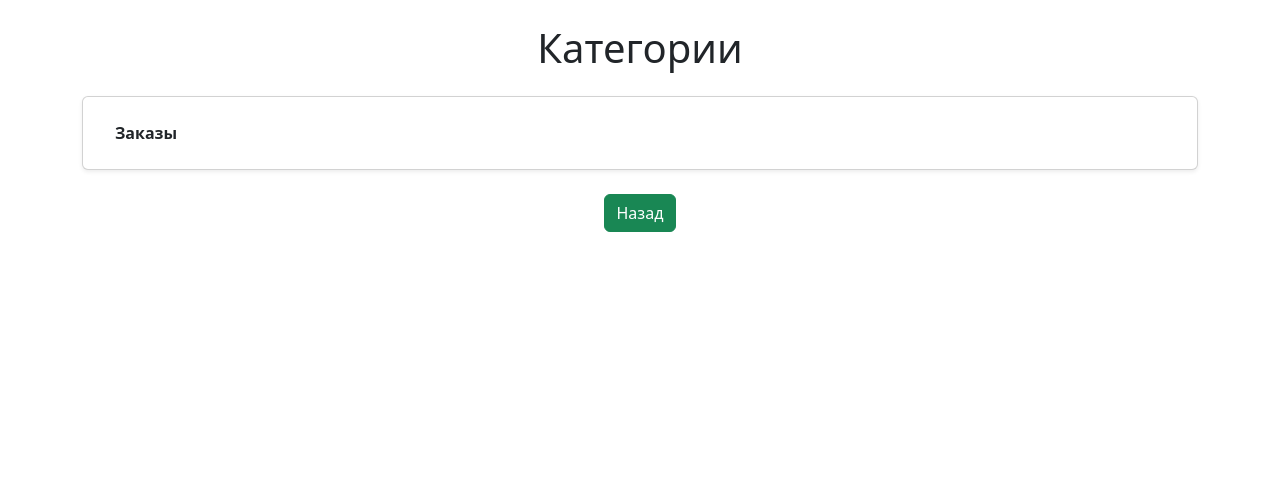
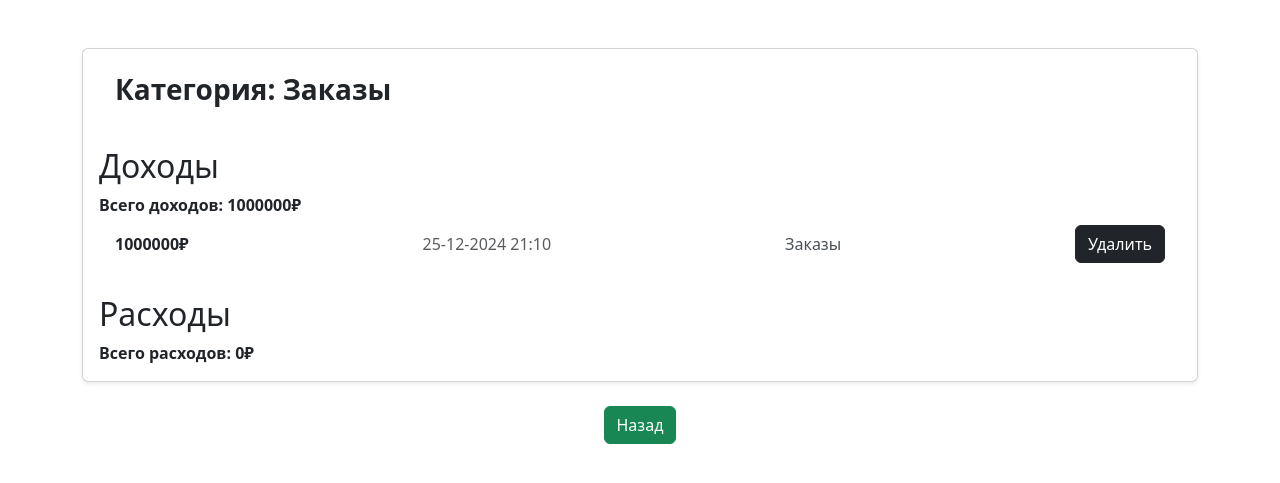
Before and after one commit to Lu7474/FinanceAssistant, a Django app: page /1 in a window 1280 px wide. Shown: the part 56-539 px from the top of the page. Run offline with Django 4.2, Linux system fonts and the light colour scheme; data comes from the database, SQL or seed files in the repository; both versions use the stored data as it was after the commit.

Commit message:
add CategoryDetailView

```diff
--- a/dashboard/views.py
+++ b/dashboard/views.py
@@ -31,7 +31,7 @@ def category_add(request):
     if request.POST:
         title = request.POST.get("title")
         if title:
-            Category.objects.create(title=title)
+            Category.objects.create(title=title, author=request.user)
             return redirect("category_view")
 
     return render(request, "add_category.html")
@@ -54,7 +54,9 @@ def expense_add(request):
         category_id = request.POST.get("category")
         if amount and category_id:
             category = Category.objects.get(id=category_id)
-            Expense.objects.create(amount=amount, category=category)
+            Expense.objects.create(
+                amount=amount, category=category, author=request.user
+            )
             return redirect("expense_view")
 
     categories = Category.objects.filter(author=request.user)
@@ -78,7 +80,7 @@ def income_add(request):
         category_id = request.POST.get("category")
         if amount and category_id:
             category = Category.objects.get(id=category_id)
-            Income.objects.create(amount=amount, category=category)
+            Income.objects.create(amount=amount, category=category, author=request.user)
             return redirect("income_view")
 
     categories = Category.objects.filter(author=request.user)
@@ -106,3 +108,26 @@ def income_del(request, id=None):
 class CategoryDetailView(DetailView):
     model = Category
     template_name = "detail.html"
+
+    def get_context_data(self, **kwargs):
+        context = super().get_context_data(**kwargs)
+
+        category = self.object
+
+        sum_exp = Expense.objects.filter(category=category).aggregate(
+            total_exp=Sum("amount")
+        )
+        total_exp = sum_exp["total_exp"] or 0
+
+        sum_inc = Income.objects.filter(category=category).aggregate(
+            total_inc=Sum("amount")
+        )
+        total_inc = sum_inc["total_inc"] or 0
+
+        category = self.object
+        context["expenses"] = Expense.objects.filter(category=category)
+        context["total_exp"] = total_exp
+        context["incomes"] = Income.objects.filter(category=category)
+        context["total_inc"] = total_inc
+
+        return context
--- a/templates/detail.html
+++ b/templates/detail.html
@@ -3,17 +3,49 @@
 {% block title %}Категории{% endblock %}
 
 {% block content %}
-<h1 class="text-center my-4">Категории</h1>
+<br>
+<br>
 <div class="card shadow-sm">
     <div class="card-body">
         <ul class="list-group list-group-flush">
             <li class="list-group-item d-flex justify-content-between align-items-center">
-                <span class="fw-bold">{{ category.title }}</span>
+                <h3><span class="fw-bold">Категория: {{ category.title }}</span></h3>
             </li>
+        </ul>
+        <h2 class="mt-4">Доходы</h2>
+        <ul class="list-group list-group-flush">
+            <span class="fw-bold">Всего доходов: {{ total_inc }}₽</span>
+            {% for income in incomes %}
+            <li class="list-group-item d-flex justify-content-between align-items-center">
+                <span class="fw-bold">{{ income.amount }}₽</span>
+                <span class="text-muted">{{ income.date|date:"d-m-Y H:i" }}</span>
+                <span class="text-light-emphasis">{{ income.category.title }}</span>
+                <form method="POST" action="{% url 'income_del' income.id %}">
+                    {% csrf_token %}
+                    <button type="submit" class="btn btn-dark">Удалить</button>
+                </form>
+            </li>
+            {% endfor %}
+        </ul>
+        <h2 class="mt-4">Расходы</h2>
+        <ul class="list-group list-group-flush">
+            <span class="fw-bold">Всего расходов: {{ total_exp }}₽</span>
+            {% for expense in expenses %}
+            <li class="list-group-item d-flex justify-content-between align-items-center">
+                <span class="fw-bold">{{ expense.amount }}₽</span>
+                <span class="text-muted">{{ expense.date|date:"d-m-Y H:i" }}</span>
+                <span class="text-light-emphasis">{{ expense.category.title }}</span>
+                <form method="POST" action="{% url 'expense_del' expense.id %}">
+                    {% csrf_token %}
+                    <button type="submit" class="btn btn-dark">Удалить</button>
+                </form>
+            </li>
+            {% endfor %}
+
         </ul>
     </div>
 </div>
 <div class="text-center mt-4">
-    <a href="/index" class="btn btn-success">Назад</a>
+    <a href="/" class="btn btn-success">Назад</a>
 </div>
 {% endblock %}
--- a/templates/index.html
+++ b/templates/index.html
@@ -9,8 +9,8 @@
         <h2>Категории</h2>
         <ul class="list-group list-group-flush">
             {% for category in categories %}
-            <li class="list-group-item">{{ category.title }}
-
+            <li class="list-group-item">
+                <span class="fw-bold"><a href={% url 'category_detail' category.id %}>{{ category.title }}</a></span>
             </li>
             {% endfor %}
         </ul>
```
Also changed, not shown: db.sqlite3.
